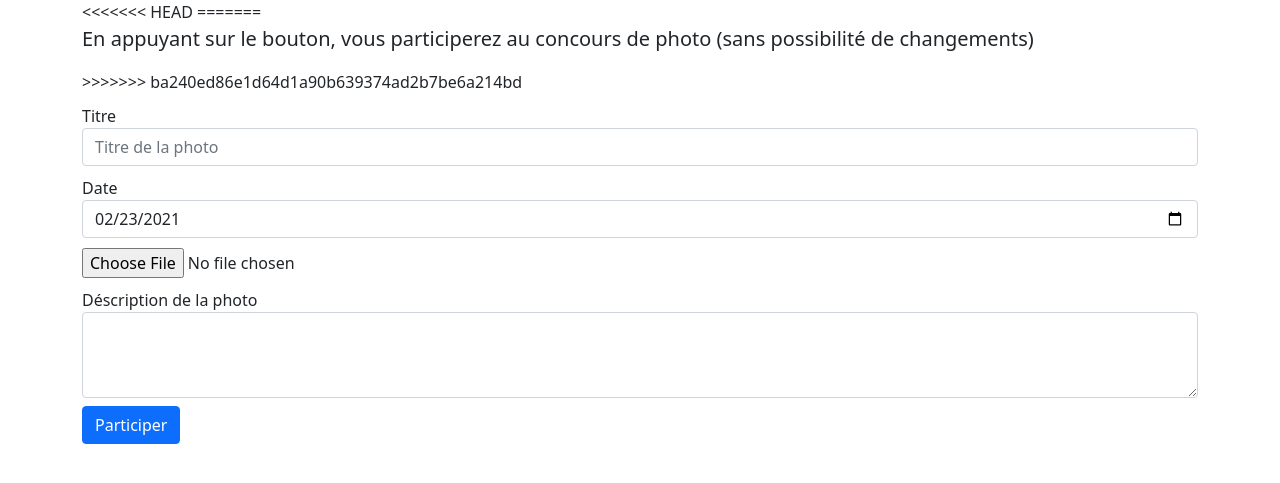
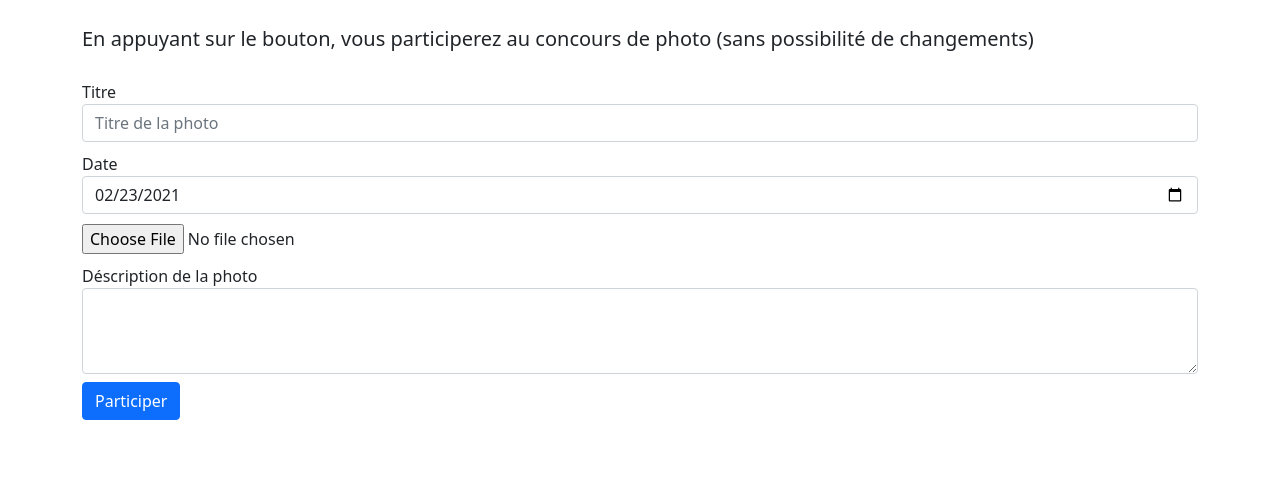
Before and after one commit to Pixiel333/gedimagination, a PHP site: page / in a window 1280 px wide. Shown: the part 150-633 px from the top of the page. Run offline with PHP 8.4, Linux system fonts and the light colour scheme; data that the repository does not hold is empty.

```diff
--- a/index.php
+++ b/index.php
@@ -28,11 +28,8 @@
 
 <body>
     <div class="container">
-<<<<<<< HEAD
-=======
         <br>
         <p class="text-start fs-5">En appuyant sur le bouton, vous participerez au concours de photo (sans possibilité de changements)</p>
->>>>>>> ba240ed86e1d64d1a90b639374ad2b7be6a214bd
         <form enctype="multipart/form-data" action="" method="POST">
         <div class="form-group">
             <label for="titre">Titre</label>
```
